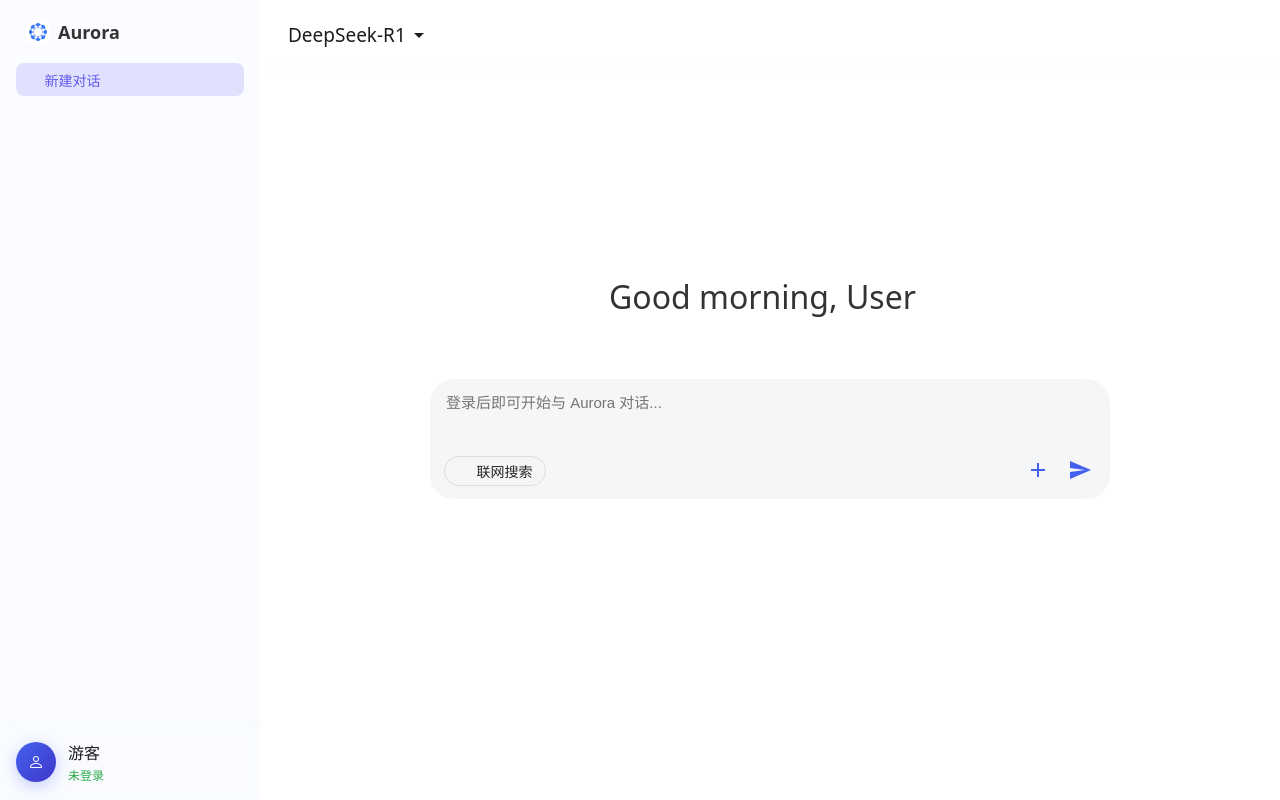
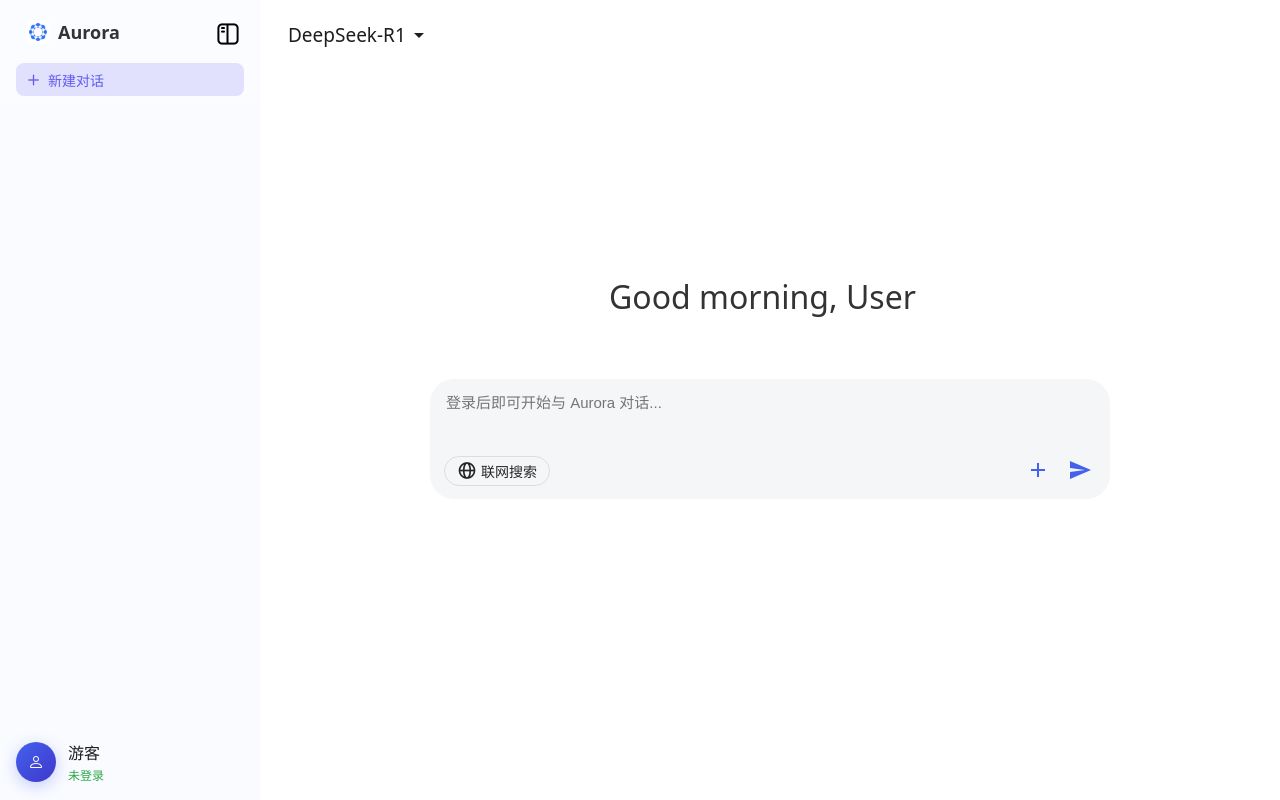
Before and after one commit to huanyan434/Aurora, a Flask app: page / in a window 1280 px wide. Run offline with Flask 3, Linux system fonts and the light colour scheme; some libraries are stand-ins or nearby versions; some web fonts are replaced.

Commit message:
feat(iconfont): iconfont本地化，加速访问

```diff
--- a/app/static/css/chat.css
+++ b/app/static/css/chat.css
@@ -34,10 +34,10 @@
 
 @font-face {
   font-family: "iconfont"; /* Project id 4808287 */
-  src: url('//at.alicdn.com/t/a/font_4808287_4twco1lu99y.woff2?t=1747206285745') format('woff2'),
-       url('//at.alicdn.com/t/a/font_4808287_4twco1lu99y.woff?t=1747206285745') format('woff'),
-       url('//at.alicdn.com/t/a/font_4808287_4twco1lu99y.ttf?t=1747206285745') format('truetype'),
-       url('//at.alicdn.com/t/a/font_4808287_4twco1lu99y.svg?t=1747206285745#iconfont') format('svg');
+  src: url('/static/iconfont/font_4808287_4twco1lu99y.woff2?t=1747206285745') format('woff2'),
+       url('/static/iconfont/font_4808287_4twco1lu99y.woff?t=1747206285745') format('woff'),
+       url('/static/iconfont/font_4808287_4twco1lu99y.ttf?t=1747206285745') format('truetype'),
+       url('/static/iconfont/font_4808287_4twco1lu99y.svg?t=1747206285745') format('svg');
 }
 
 .iconfont {
```
Also changed, not shown: app/static/iconfont/font_4808287_4twco1lu99y.svg (added), app/static/iconfont/font_4808287_4twco1lu99y.ttf (added), app/static/iconfont/font_4808287_4twco1lu99y.woff (added), app/static/iconfont/font_4808287_4twco1lu99y.woff2 (added).
